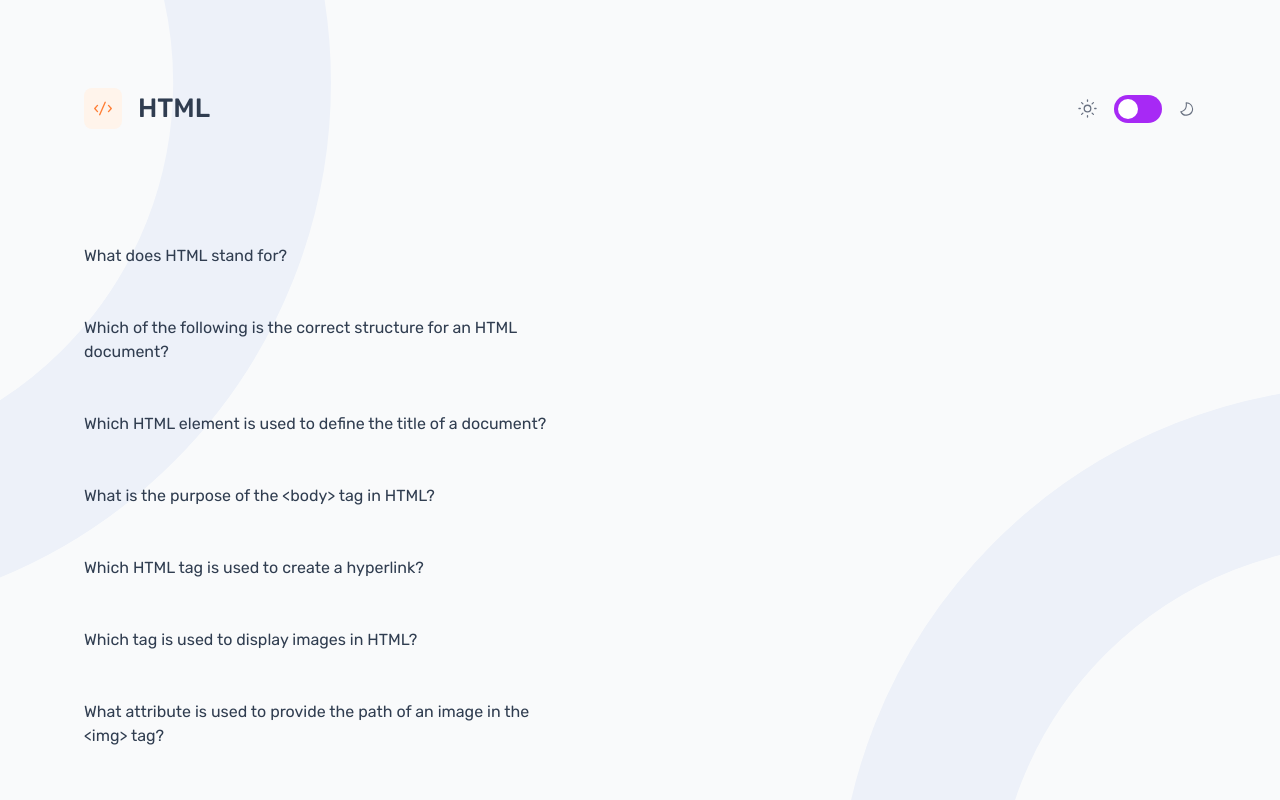
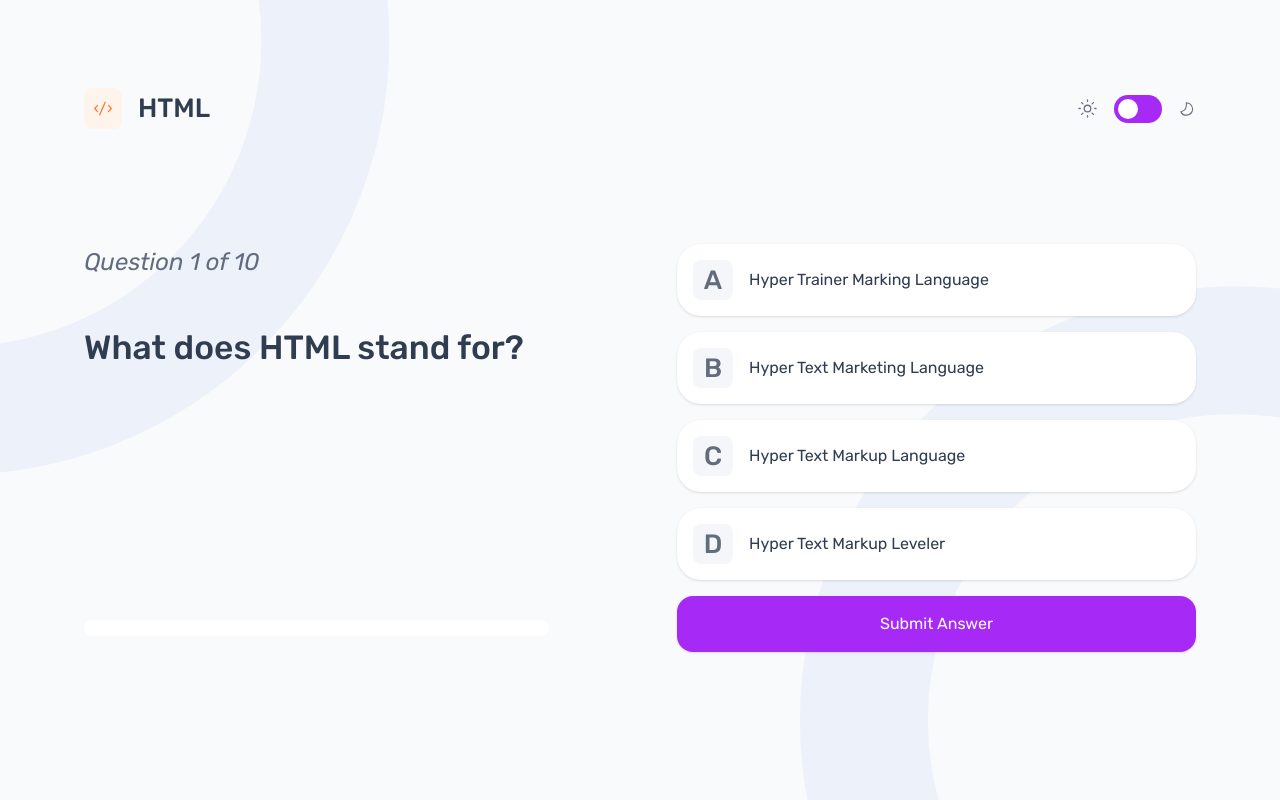
Before and after one commit to stefanteichert/Frontend-Quiz-App-Frontendmentor, a React (Vite) app: page / in a window 1280 px wide. Both pictures are taken after a click on the button "HTML". Shown: the top 800 px of the page. Built offline with nearby package versions, Linux system fonts and the light colour scheme.

Commit message:
Feat: new components QuizScreen and ResultScreen with functionality

```diff
--- a/src/App.tsx
+++ b/src/App.tsx
@@ -3,11 +3,13 @@ import Header from './components/Header';
 import type { Quiz, AppStatus, Theme, DataStructure } from './types';
 import WelcomeScreen from './components/WelcomeScreen';
 import QuizScreen from './components/QuizScreen';
+import ResultScreen from './components/ResultScreen';
 
 function App() {
   const [quizzes, setQuizzes] = useState<Quiz[]>([]);
   const [status, setStatus] = useState<AppStatus>('loading');
   const [selectedTopic, setSelectedTopic] = useState<string | null>(null);
+  const [score, setScore] = useState(0);
   const [theme, setTheme] = useState<Theme>(() => {
     const saved = localStorage.getItem('theme');
     if (saved === 'light' || saved === 'dark') return saved;
@@ -43,6 +45,20 @@ function App() {
 
   const activeQuiz = quizzes.find(q => q.title === selectedTopic) || null;
 
+  const handleSelectQuiz = (topic: string) => {
+    setSelectedTopic(topic);
+    setScore(0);
+  };
+
+  const handleFinish = () => {
+    setStatus('results');
+  };
+
+  const resetQuiz = () => {
+    setStatus('ready');
+    setSelectedTopic(null);
+    setScore(0);
+  }
 
   if (status === 'loading') {
     return (
@@ -66,16 +82,21 @@ function App() {
       <div className="w-full min-w-81.75 tablet:max-w-160 desktop:max-w-290 mx-auto flex flex-col pt-6 px-6 tablet:pt-8 desktop:pt-18">
         <Header theme={theme} onToggle={setTheme} selectedQuiz={activeQuiz} />
         <main className="mt-8 tablet:mt-10 desktop:mt-24.75">
-          {!selectedTopic ? (
-            <WelcomeScreen quizzes={quizzes} onSelect={setSelectedTopic} />
+          {status === 'results' ? (
+            <ResultScreen score={score} selectedQuiz={activeQuiz} resetQuiz={resetQuiz} />
+          ) : !selectedTopic ? (
+            <WelcomeScreen quizzes={quizzes} onSelect={handleSelectQuiz} />
           ) : (
-            <QuizScreen activeQuiz={activeQuiz} />
+            <QuizScreen
+              activeQuiz={activeQuiz}
+              onScoreUpdate={() => setScore(prev => prev + 1)}
+              onFinish={handleFinish}
+            />
           )}
         </main>
-
       </div>
     </div>
-  )
+  );
 }
 
-export default App
+export default App;
--- a/src/components/Header.tsx
+++ b/src/components/Header.tsx
@@ -3,8 +3,8 @@ import type { Theme, Quiz } from "../types";
 import { getTopicTheme } from "../constants/quizTheme";
 
 interface HeaderProps {
-  selectedQuiz: Quiz | null
-  theme: Theme,
+  selectedQuiz: Quiz | null;
+  theme: Theme;
   onToggle: (newTheme: Theme) => void;
 }
 
--- a/src/components/QuizScreen.tsx
+++ b/src/components/QuizScreen.tsx
@@ -1,25 +1,141 @@
 import { useState } from "react";
-import type { Quiz } from "../types"
-
+import type { Quiz } from "../types";
+import iconCorrect from '../assets/images/icon-correct.svg';
+import iconIncorrect from '../assets/images/icon-incorrect.svg';
+import iconError from '../assets/images/icon-error.svg';
 
 interface QuizScreenProps {
   activeQuiz: Quiz | null;
+  onScoreUpdate: () => void;
+  onFinish: () => void;
 }
 
-const QuizScreen = ({ activeQuiz }: QuizScreenProps) => {
+const QuizScreen = ({ activeQuiz, onScoreUpdate, onFinish }: QuizScreenProps) => {
+  const [currentIndex, setCurrentIndex] = useState(0);
+  const [answerUser, setAnswerUser] = useState<string | null>(null);
+  const [isSubmitted, setIsSubmitted] = useState(false);
+  const [showError, setShowError] = useState(false);
 
-  const [currentIndex, setCurrentIndex] = useState(0);
-  const [answerUser, setAnswerUser] = useState('');
+
+  if (!activeQuiz) return null;
+
+  const currentQuestion = activeQuiz.questions[currentIndex];
+  const isLastQuestion = currentIndex === activeQuiz.questions.length - 1;
+  const progress = (currentIndex / activeQuiz.questions.length) * 100;
+
+  const handleAnswer = (option: string) => {
+    if (isSubmitted) return;
+    setAnswerUser(option);
+    setShowError(false);
+  };
+
+  const handleSubmit = () => {
+    if (answerUser === null) return setShowError(true);
+    if (answerUser === currentQuestion.answer) onScoreUpdate();
+    setIsSubmitted(true);
+  };
+
+  const handleNext = () => {
+    if (isLastQuestion) return onFinish();
+    setCurrentIndex((prev) => prev + 1);
+    setAnswerUser(null);
+    setIsSubmitted(false);
+    setShowError(false);
+  };
+
+  const getButtonStyle = (option: string) => {
+    if (!isSubmitted) {
+      return answerUser === option
+        ? "ring-3 ring-purple-600"
+        : "hover:ring-3 hover:ring-purple-600";
+    }
+    if (option === currentQuestion.answer) return "ring-3 ring-green-500";
+    if (option === answerUser) return "ring-3 ring-red-500";
+    return "";
+  };
+
+  const getLetterStyle = (option: string) => {
+    if (!isSubmitted) {
+      return answerUser === option
+        ? "bg-purple-600 text-white"
+        : "bg-grey-50 text-grey-500";
+    }
+    if (option === currentQuestion.answer) return "bg-green-500 text-white";
+    if (option === answerUser) return "bg-red-500 text-white";
+    return "bg-grey-50 text-grey-500";
+  };
 
   return (
     <section className="flex flex-col gap-10 desktop:flex-row desktop:gap-32">
-      <div className="w-full flex flex-col gap-4 desktop:gap-12 desktop:max-w-116.25  desktop:pb-4">
-        {activeQuiz?.questions.map(q => <p key={q.question} className="text-blue-900">{q.question}</p>)}
-        <h1>as</h1>
+
+      <div className="w-full flex flex-col gap-4 desktop:gap-12 desktop:max-w-116.25 desktop:pb-4">
+        <p className="text-preset-5 italic text-grey-500 tablet:text-preset-6 dark:text-blue-300">
+          Question {currentIndex + 1} of {activeQuiz.questions.length}
+        </p>
+        <h1 className="text-preset-3 text-blue-900 dark:text-white">
+          {currentQuestion.question}
+        </h1>
+        <div className="w-full h-4 bg-white dark:bg-blue-850 rounded-full p-1 mt-auto">
+          <div
+            className="h-full bg-purple-600 rounded-full transition-all duration-300 ease-in-out"
+            style={{ width: `${progress}%` }}
+          />
+        </div>
       </div>
-      <div></div>
+
+      <div className="flex flex-col gap-4 desktop:flex-1">
+        {currentQuestion.options.map((option, index) => (
+          <button
+            type="button"
+            key={option}
+            onClick={() => handleAnswer(option)}
+            className={`flex items-center gap-4 w-full p-4 rounded-xl tablet:rounded-3xl bg-white dark:bg-blue-850 shadow-sm transition-all hover:cursor-pointer ${getButtonStyle(option)}`}
+          >
+            <div
+              className={`min-w-10 min-h-10 flex items-center justify-center rounded-lg transition-colors ${getLetterStyle(option)}`}
+            >
+              <span className="text-preset-4">
+                {String.fromCharCode(65 + index)}
+              </span>
+            </div>
+            <span className="text-blue-900 dark:text-white">{option}</span>
+
+            {isSubmitted && option === currentQuestion.answer && (
+              <img src={iconCorrect} alt="correct" className="ml-auto" />
+            )}
+            {isSubmitted && option === answerUser && option !== currentQuestion.answer && (
+              <img src={iconIncorrect} alt="incorrect" className="ml-auto" />
+            )}
+          </button>
+        ))}
+
+        {!isSubmitted ? (
+          <button
+            type="button"
+            onClick={handleSubmit}
+            className="w-full p-4 rounded-2xl bg-purple-600 text-white shadow-sm hover:bg-purple-600/90 hover:cursor-pointer"
+          >
+            Submit Answer
+          </button>
+        ) : (
+          <button
+            type="button"
+            onClick={handleNext}
+            className="w-full p-4 rounded-2xl bg-purple-600 text-white shadow-sm hover:bg-purple-600/90 hover:cursor-pointer"
+          >
+            {isLastQuestion ? "See Results" : "Next Question"}
+          </button>
+        )}
+
+        {showError && !answerUser && (
+          <div className="flex items-center justify-center gap-2 text-red-500">
+            <img src={iconError} alt="" />
+            <p className="text-preset-5">Please select an answer</p>
+          </div>
+        )}
+      </div>
     </section>
-  )
-}
+  );
+};
 
-export default QuizScreen
+export default QuizScreen;
--- /dev/null
+++ b/src/components/ResultScreen.tsx
@@ -0,0 +1,50 @@
+import type { Quiz } from "../types";
+import { getTopicTheme } from "../constants/quizTheme";
+
+interface ResultScreenProps {
+  score: number;
+  resetQuiz: () => void;
+  selectedQuiz: Quiz | null;
+}
+
+const ResultScreen = ({ score, resetQuiz, selectedQuiz }: ResultScreenProps) => {
+  const quizTheme = selectedQuiz ? getTopicTheme(selectedQuiz.title) : null;
+  return (
+    <section className="flex flex-col gap-10 desktop:flex-row desktop:gap-32">
+      <div className="w-full flex flex-col gap-4 desktop:gap-12 desktop:max-w-116.25  desktop:pb-4">
+        <h1 className="flex flex-col gap-2">
+          <span className="text-preset-2-light text-blue-900 dark:text-white">Quiz completed</span>
+          <span className="text-preset-2-medium text-blue-900 dark:text-white">Your scored...</span>
+        </h1>
+      </div>
+      <div className="flex flex-col gap-4 desktop:flex-1">
+        <div className="flex flex-col gap-4 desktop:flex-1 bg-white rounded-2xl p-8 tablet:p-12 items-center dark:bg-blue-850 ">
+          <div className="flex items-center gap-4">
+            {selectedQuiz && (
+              <>
+                <div className={`p-2 rounded-lg ${quizTheme?.bg}`}>
+                  <img src={selectedQuiz.icon} alt="" className="w-5.5 h-6.25" aria-hidden="true" />
+                </div>
+                <span className="text-preset-4 text-blue-900 dark:text-white">
+                  {selectedQuiz.title}
+                </span>
+              </>
+            )}
+          </div>
+          <p className="text-blue-900 dark:text-white text-preset-1 mb-4">{score}</p>
+          <p className="text-grey-500 dark:text-blue-300 text-preset-4">out of {selectedQuiz?.questions.length}</p>
+        </div>
+        <button
+          type="button"
+          onClick={resetQuiz}
+          className="w-full p-4 rounded-2xl bg-purple-600 text-white shadow-sm hover:bg-purple-600/90 hover:cursor-pointer"
+        >
+          Play again
+        </button>
+      </div>
+
+    </section>
+  )
+}
+
+export default ResultScreen
--- a/src/types/app.ts
+++ b/src/types/app.ts
@@ -1,3 +1,3 @@
 export type Theme = 'light' | 'dark';
 
-export type AppStatus = 'loading' | 'ready' | 'error';
+export type AppStatus = 'loading' | 'ready' | 'error' | 'results';
```
